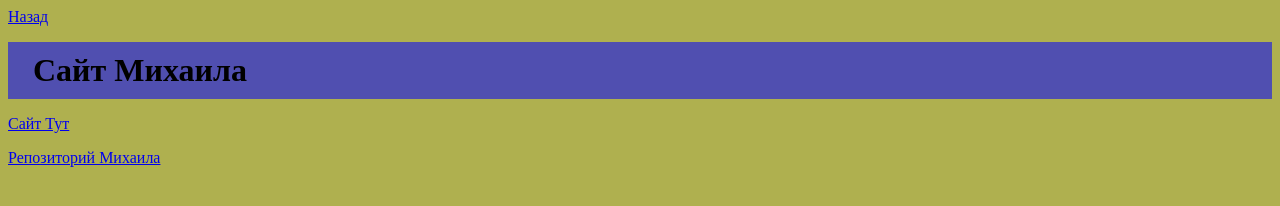
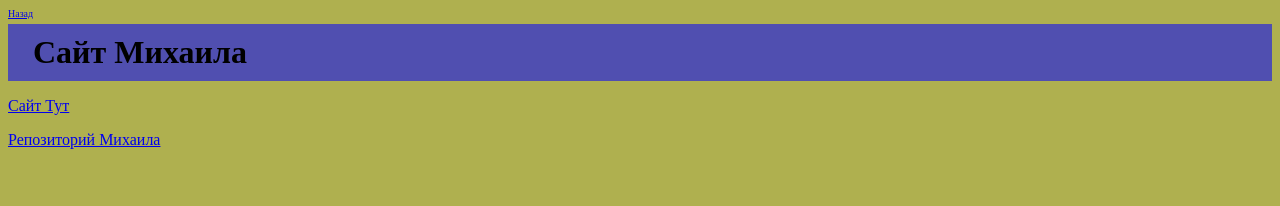
Before and after one commit to BAB-ANA/The-best-web-of-the-world-thats-mine, a plain HTML site: page KM.html in a window 1280 px wide. Drawn offline with Linux system fonts and the light colour scheme.

Commit message:
Replace paragraph with small tag for navigation

```diff
--- a/KM.html
+++ b/KM.html
@@ -5,9 +5,9 @@
   <title>Сайт Михаила</title>
  </head>
  <body>
-  <p>
+  <small>
     <a href = "index.html">Назад</a>
-  </p>
+  </small>
   <div class="block">
     <h1>Сайт Михаила</h1>
   </div>
```
